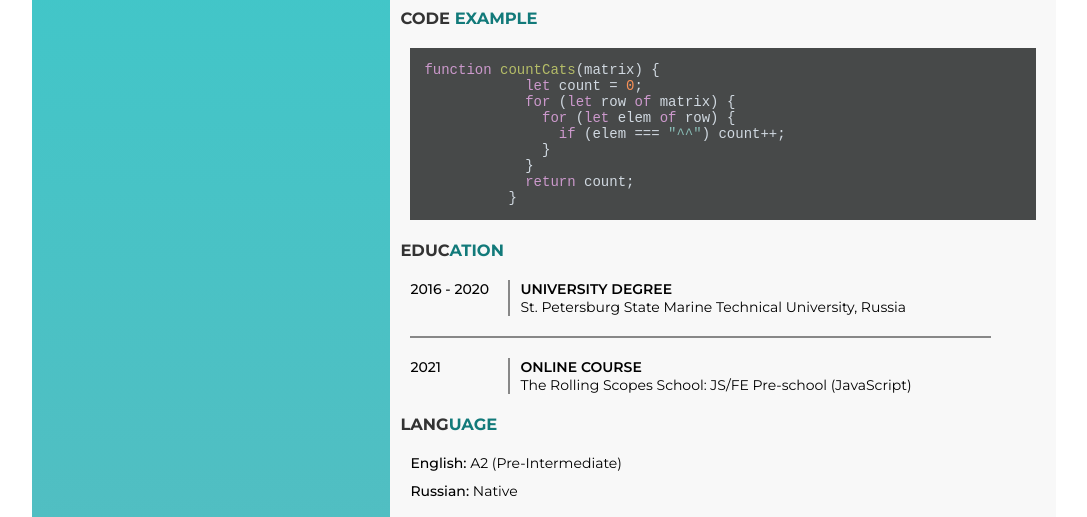
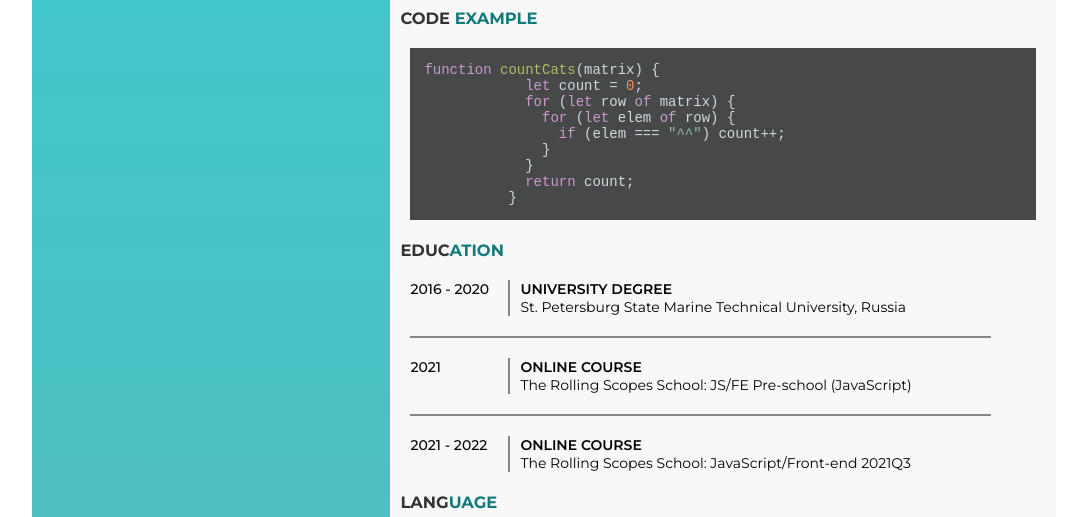
Before and after one commit to artantstar/resume, a plain HTML site: page index.html in a window 1280 px wide. Shown: the part 1029-1546 px from the top of the page, without its empty margins (96-1183 px from the left). Drawn offline with nearby package versions, Linux system fonts and the light colour scheme.

Commit message:
feat: add information

```diff
--- a/index.html
+++ b/index.html
@@ -172,6 +172,14 @@
             <p>The Rolling Scopes School: JS/FE Pre-school (JavaScript)</p>
           </div>
         </div>
+        <div class="hr"></div>
+        <div class="description education">
+          <div class="date">2021 - 2022</div>
+          <div class="place">
+            <span class="status">Online Course</span>
+            <p>The Rolling Scopes School: JavaScript/Front-end 2021Q3</p>
+          </div>
+        </div>
 
         <h3 id="language">Lang<span class="h3-accent">uage</span></h3>
         <div class="description language">
```
